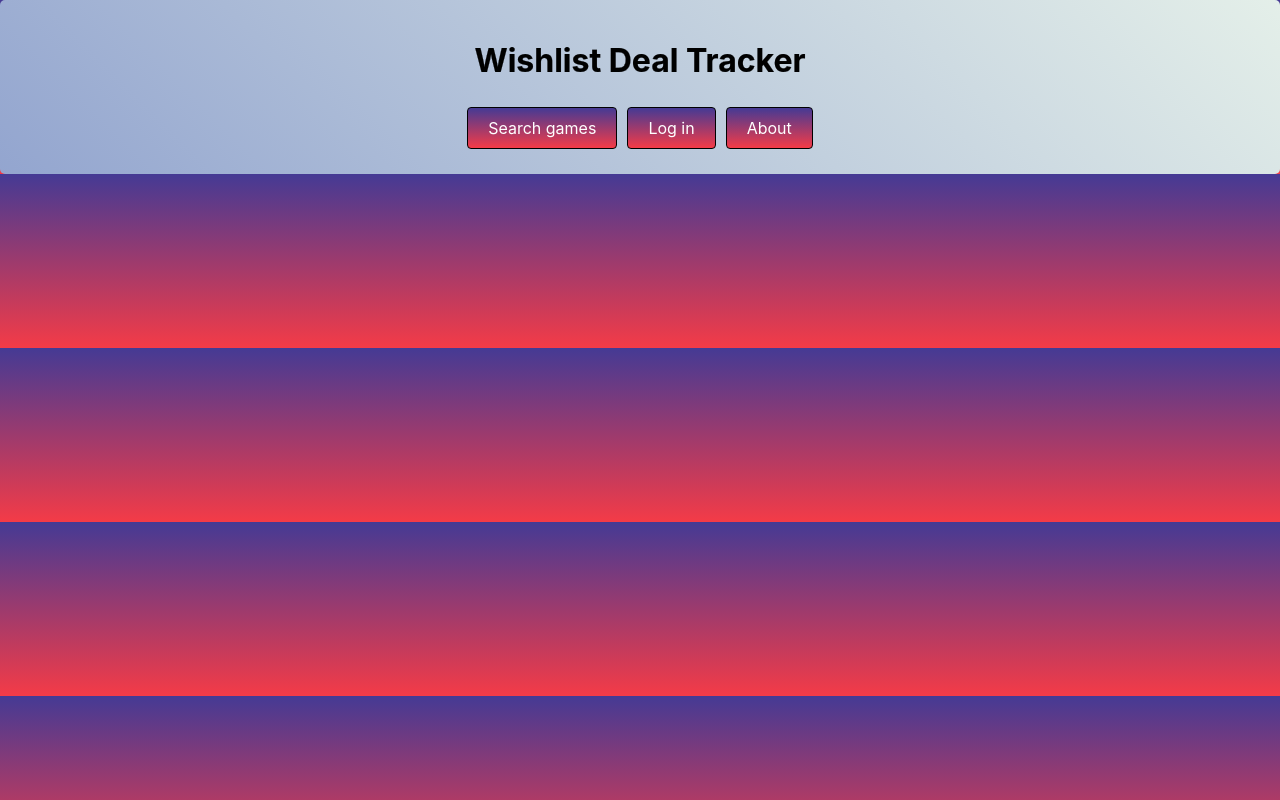
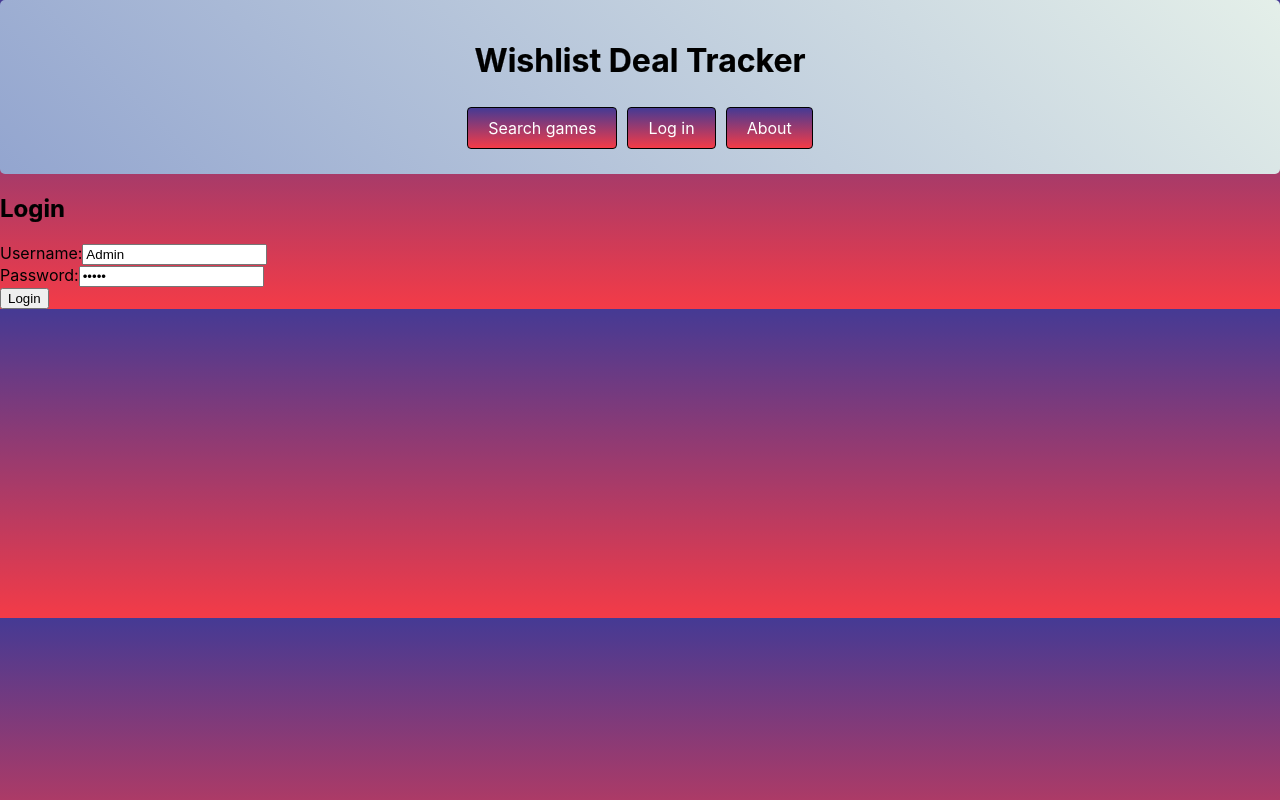
Before and after one commit to YellowSalamander/Phase-2-Whislist-Tracker-Revamped, a React (Create React App) app: page / in a window 1280 px wide. Built offline with nearby package versions, Linux system fonts and the light colour scheme.

Commit message:
Added an user functionality of sorts and protected the ./wishlist area unless logged in! the delete logic still not working, im giving up, but we have a lab tomorrow, let's see!

```diff
--- a/src/App.js
+++ b/src/App.js
@@ -1,4 +1,5 @@
 import React, {useState, useEffect} from "react";
+import LogIn from "./LogIn";
 import Header from './Header'
 import About from './About';
 import SearchBar from "./SearchBar.js";
@@ -6,12 +7,13 @@ import FavGames from "./FavGames";
 import SearchResults from './SearchResults';
 import HandleUserGames from './handleUserGames'
 import { Route, Switch } from 'react-router-dom';
+import { AuthProvider } from "./AuthContext";
+import ProtectedRoute from "./ProtectedRoute";
 
 
 function App() {
   const [searchResults, setSearchResults] = useState([])
   const [selectedGames, setSelectedGames] = useState([])
-
 
   const handleRemove = async (index) => {
     const gameIndexToRemove = index + 1
@@ -77,21 +79,20 @@ const onSearch = (searchValue) => {
   }
   return (
     <div>
-        <Header/>
+    <Header />
+    <AuthProvider>
       <Switch>
-    <Route path ="/wishlist">
+        <ProtectedRoute path="/wishlist">
             <FavGames />
             <SearchBar onSearch={onSearch} />
             <SearchResults searchResults={searchResults} onSelect={handleSelect} />
             <HandleUserGames selectedGames={selectedGames} onRemove={handleRemove} />
-
-    </Route>
-    <Route path="/">
-      <About />
-    </Route>
+        </ProtectedRoute>
+        <Route path="/about" component={About} />
+        <Route path="/" component={LogIn} />
       </Switch>
+    </AuthProvider>
   </div>
-
 );
 }
 export default App;
--- /dev/null
+++ b/src/AuthContext.js
@@ -0,0 +1,24 @@
+import React, { createContext, useContext, useState } from 'react';
+
+const AuthContext = createContext();
+
+export function AuthProvider({ children }) {
+  const [isLoggedIn, setIsLoggedIn] = useState(false);
+console.log(isLoggedIn)
+  const login = () => {
+    setIsLoggedIn(true);
+  };
+
+  const logout = () => {
+    setIsLoggedIn(false);
+  };
+  return (
+    <AuthContext.Provider value={{ isLoggedIn, login, logout }}>
+      {children}
+    </AuthContext.Provider>
+  );
+}
+
+export function useAuth() {
+  return useContext(AuthContext);
+}
--- /dev/null
+++ b/src/LogIn.js
@@ -0,0 +1,79 @@
+import React, { useState } from 'react';
+import { useAuth } from './AuthContext';
+import { useHistory } from 'react-router-dom';
+import { useLocation } from 'react-router-dom';
+
+const LogIn = () => {
+  const [username, setUsername] = useState('Admin');
+  const [password, setPassword] = useState('Admin');
+  const { isLoggedIn, login, logout } = useAuth();
+  const history = useHistory()
+  const location = useLocation()
+
+  const handleUsernameChange = (e) => {
+    setUsername(e.target.value);
+  };
+
+  const handlePasswordChange = (e) => {
+    setPassword(e.target.value);
+  };
+
+  const handleLogin = () => {
+    // Check if username and password match the expected values
+    if (username === 'Admin' && password === 'Admin') {
+      // Set login status to true
+      login();
+      console.log(isLoggedIn)
+      history.push('/wishlist')
+    } else {
+      // Display an alert if the username or password is incorrect
+      alert(
+        'For this beta, access is only given to a single account.\nUsername: Admin\nPassword: Admin\nApologies!'
+      );
+    }
+  };
+
+  const handleLogout = () => {
+    // Set login status to false when the user logs out
+    logout();
+  };
+
+  return (
+    <div>
+    <h2>{isLoggedIn ? 'Logged In' : 'Login'}</h2>
+    {isLoggedIn ? (
+      <div>
+        {location.pathname === '/' && ( // Check if the route is '/'
+          <p>Welcome Beta tester, thank you for your help!</p>
+        )}
+        <button type="button" onClick={handleLogout}>
+          Logout
+        </button>
+      </div>
+    ) : (
+      <form>
+        <div>
+          <label>Username:</label>
+          <input
+            type="text"
+            value={username}
+            onChange={handleUsernameChange}
+          />
+        </div>
+        <div>
+            <label>Password:</label>
+            <input
+              type="password"
+              value={password}
+              onChange={handlePasswordChange}
+            />
+          </div>
+          <button type="button" onClick={handleLogin}>
+            Login
+          </button>
+        </form>
+      )}
+    </div>
+  );
+};
+export default LogIn;
--- /dev/null
+++ b/src/ProtectedRoute.js
@@ -0,0 +1,22 @@
+import React from 'react';
+import { Route, Redirect } from 'react-router-dom';
+import { useAuth } from './AuthContext';
+
+const ProtectedRoute = ({ component: Component, ...rest }) => {
+  const { isLoggedIn } = useAuth();
+
+  return (
+    <Route
+      {...rest}
+        children={(props) =>
+        isLoggedIn ? (
+          <Component {...props} />
+        ) : (
+          <Redirect to="/" /> // Redirect to the root directory if not logged in
+        )
+      }
+    />
+  );
+};
+
+export default ProtectedRoute;
--- a/src/handleUserGames.js
+++ b/src/handleUserGames.js
@@ -34,7 +34,7 @@ function HandleUserGames({selectedGames, onRemove}) {
 
       })
     }, [selectedGames] )
-    console.log('this is the setCheap2:',cheapSharkGameData)
+    // console.log('this is the setCheap2:',cheapSharkGameData)
   return (
     <div className='RenderedGames'>
       <h1>Your Wishlist!</h1>
```
Lines whose indentation alone changed are shown as unchanged.
